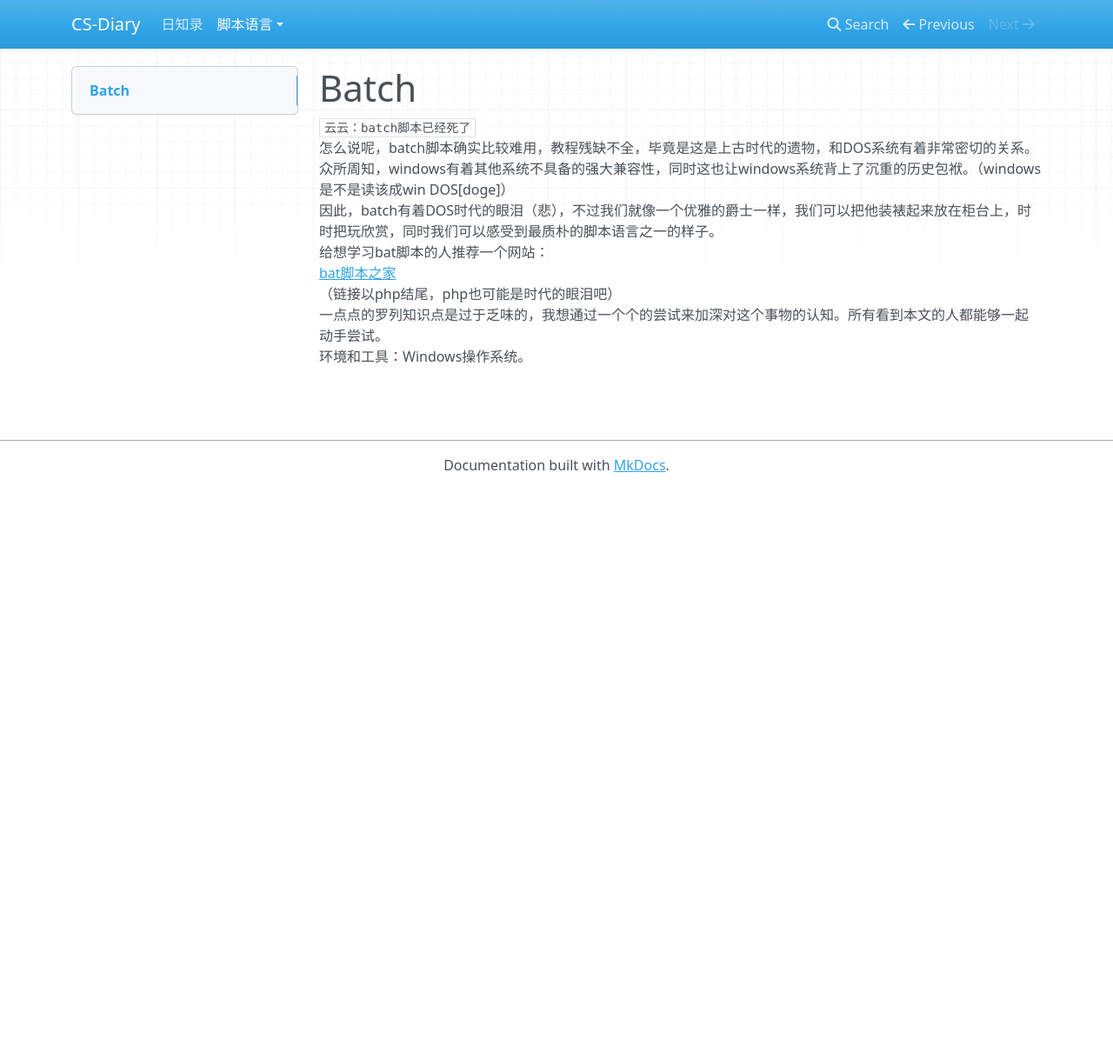
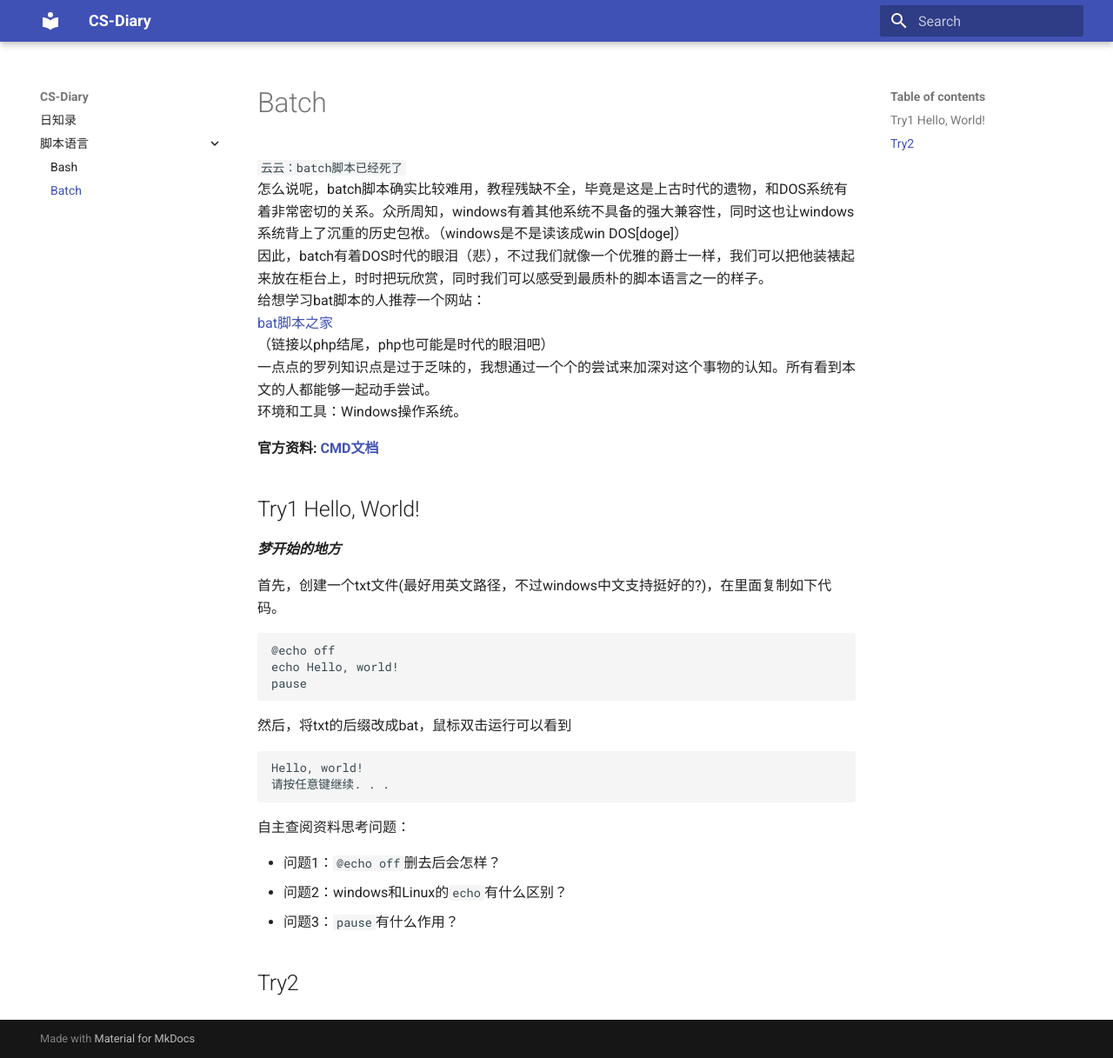
Before and after one commit to hardstone19937/hardstone19937.github.io, an MkDocs documentation site: the page built from docs/脚本语言/batch.md, in a window 1280 px wide and 1217 px high. Shown: the whole window at 87% size. Built offline with MkDocs 1.6.1 and Material for MkDocs 9.7.7, drawn with Linux system fonts in a browser that asks for light colours; nearby versions of some CDN libraries.

````diff
--- a/docs/脚本语言/batch.md
+++ b/docs/脚本语言/batch.md
@@ -7,3 +7,30 @@
 （链接以php结尾，php也可能是时代的眼泪吧）
 一点点的罗列知识点是过于乏味的，我想通过一个个的尝试来加深对这个事物的认知。所有看到本文的人都能够一起动手尝试。
 环境和工具：Windows操作系统。
+
+**官方资料: [CMD文档](https://learn.microsoft.com/zh-cn/windows-server/administration/windows-commands/windows-commands)**
+
+## Try1 Hello, World!
+
+***梦开始的地方***
+
+首先，创建一个txt文件(最好用英文路径，不过windows中文支持挺好的?)，在里面复制如下代码。
+```bat
+@echo off
+echo Hello, world!
+pause
+```
+
+然后，将txt的后缀改成bat，鼠标双击运行可以看到
+```
+Hello, world!
+请按任意键继续. . .
+```
+
+自主查阅资料思考问题：
+
+- 问题1：`@echo off`删去后会怎样？
+- 问题2：windows和Linux的`echo`有什么区别？
+- 问题3：`pause`有什么作用？
+
+## Try2
--- a/mkdocs.yml
+++ b/mkdocs.yml
@@ -1 +1,3 @@
 site_name: CS-Diary
+theme:
+  name: material
````
Also changed, not shown: docs/index.md (+2 -0 lines), docs/脚本语言/bash.md (added).
